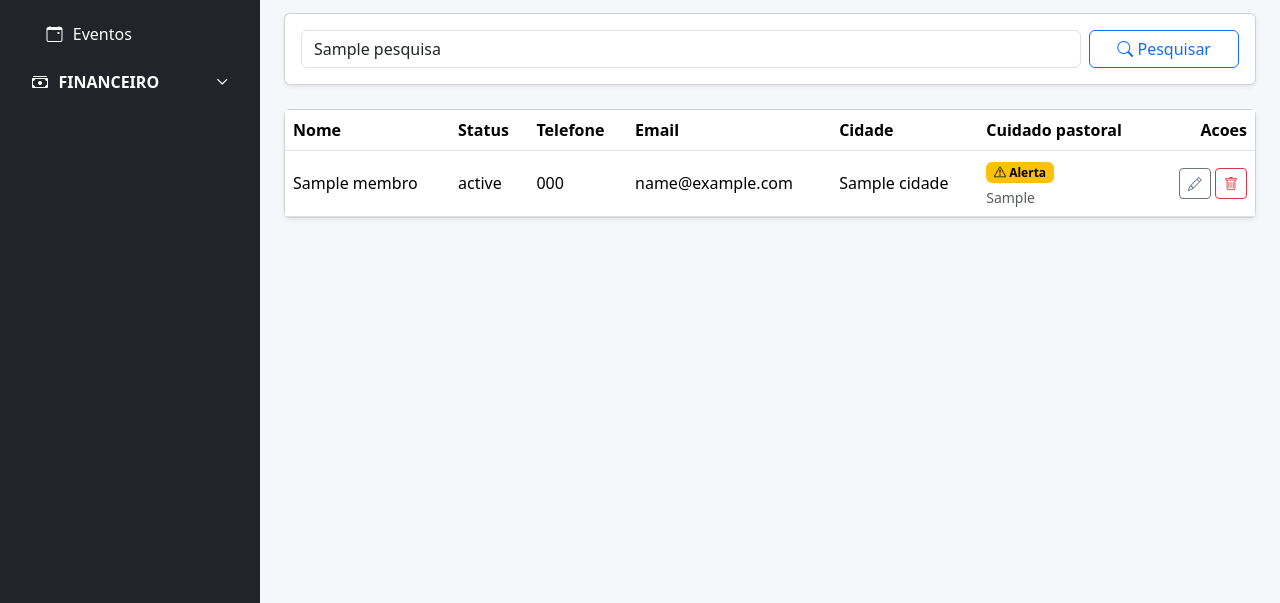
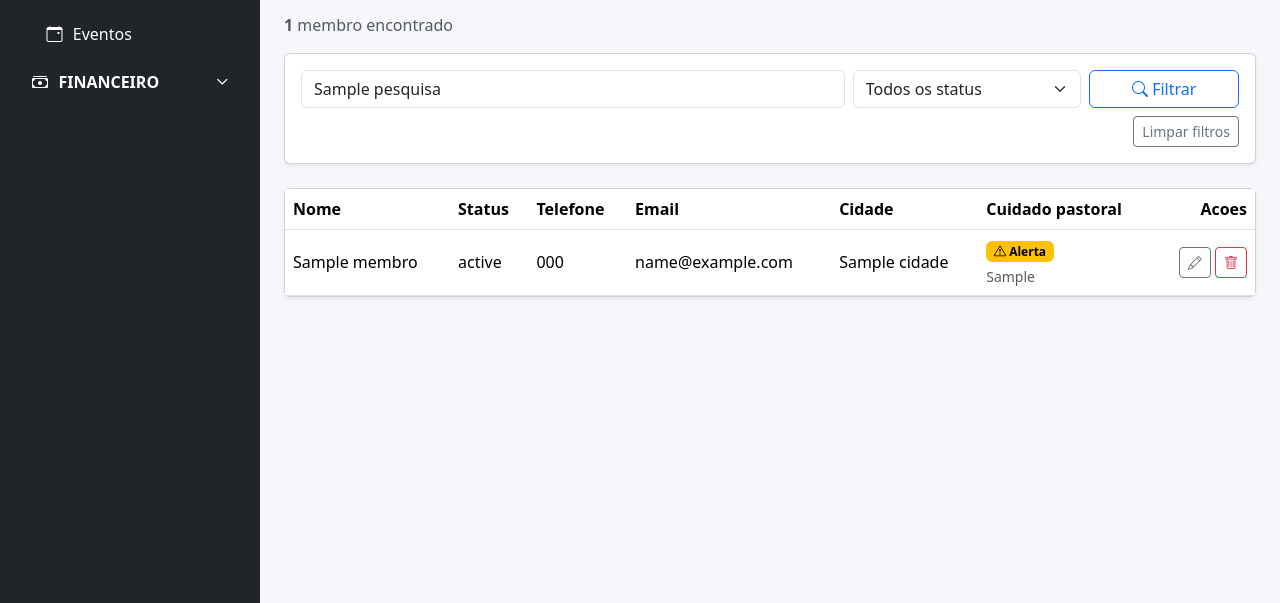
Before and after one commit to JoseFGJunior/igreja_crm, a Django app: template templates/membros/membro_list.html in a window 1280 px wide. Shown: the part 197-800 px from the top of the page. Run offline with Django 5.2, Linux system fonts and the light colour scheme; the template is opened without the code that fills it: most values are stand-ins (such as "Sample title", 1, 10 or a date in 2020); some libraries are stand-ins or nearby versions.

Commit message:
Exibe total de membros filtrados

```diff
--- a/templates/membros/membro_list.html
+++ b/templates/membros/membro_list.html
@@ -21,13 +21,19 @@
 
 </div>
 
+<div class="d-flex justify-content-between align-items-center mb-3">
+    <span class="text-muted">
+        <strong>{{ total_membros }}</strong> membro{{ total_membros|pluralize }} encontrado{{ total_membros|pluralize }}
+    </span>
+</div>
+
 <div class="card shadow-sm mb-4">
 
     <div class="card-body">
 
         <form method="get" class="row g-2">
 
-            <div class="col-md-10">
+            <div class="col-md-7">
                 <input
                     type="text"
                     name="q"
@@ -37,12 +43,27 @@
                 >
             </div>
 
+            <div class="col-md-3">
+                <select name="status" class="form-select" aria-label="Filtrar por status">
+                    <option value="">Todos os status</option>
+                    {% for codigo, nome in status_choices %}
+                        <option value="{{ codigo }}" {% if status == codigo %}selected{% endif %}>{{ nome }}</option>
+                    {% endfor %}
+                </select>
+            </div>
+
             <div class="col-md-2 d-grid">
-                <button class="btn btn-outline-primary">
+                <button class="btn btn-outline-primary" type="submit">
                     <i class="bi bi-search"></i>
-                    Pesquisar
+                    Filtrar
                 </button>
             </div>
+
+            {% if pesquisa or status %}
+                <div class="col-12 d-flex justify-content-end">
+                    <a href="{% url 'membro_list' %}" class="btn btn-sm btn-outline-secondary">Limpar filtros</a>
+                </div>
+            {% endif %}
 
         </form>
 
```
Also changed, not shown: apps/membros/tests.py (+15 -0 lines), apps/membros/views.py (+7 -0 lines).
